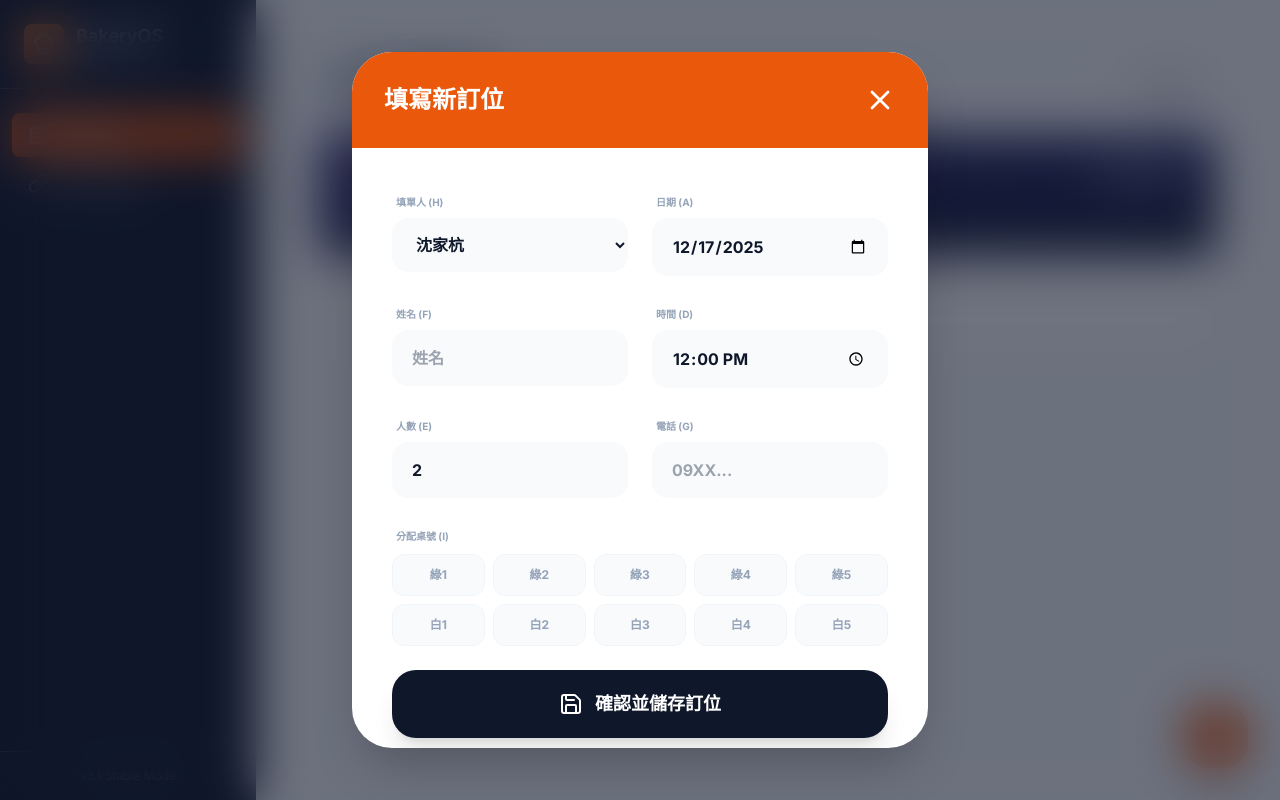
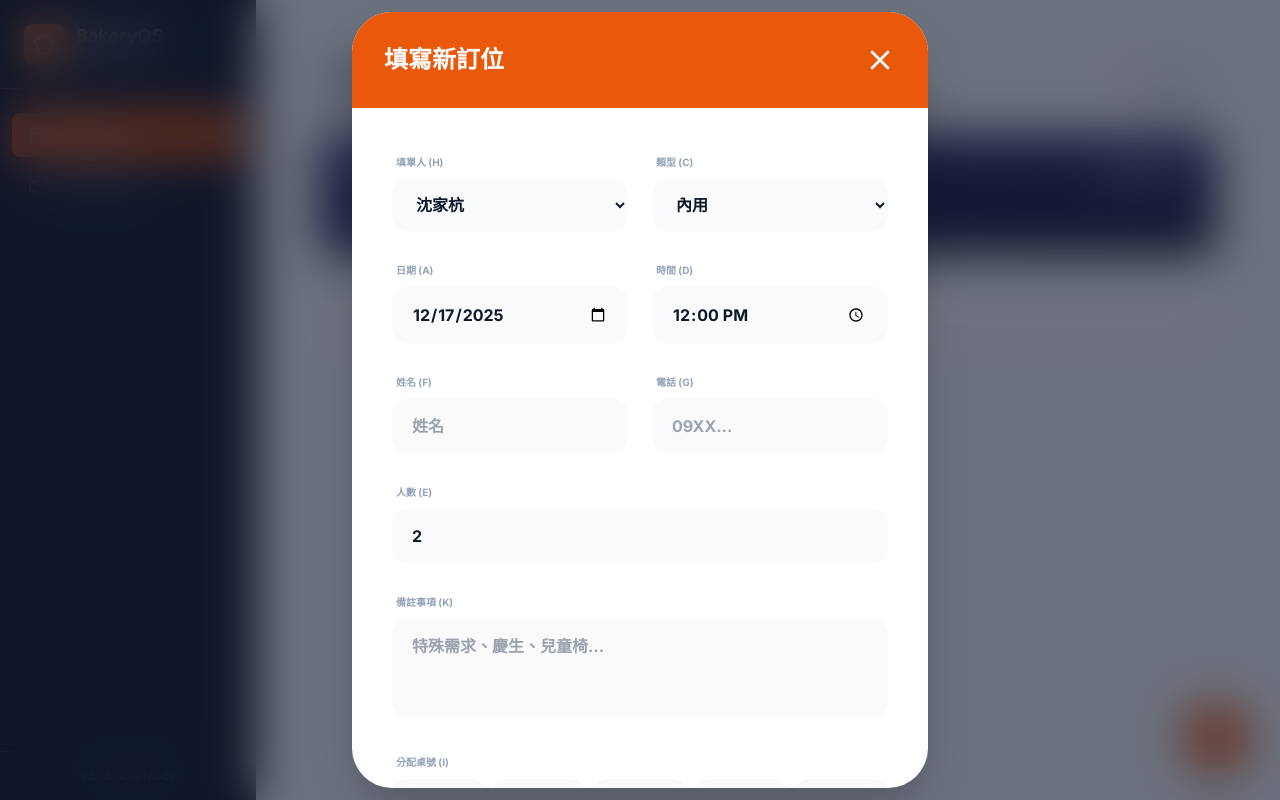
Before and after one commit to davidshen-homeboat/-, a React (Vite) app: page / in a window 1280 px wide. Both pictures are taken after a click on the button 1216 px from the left and 736 px from the top of the page. Built offline with nearby package versions, Linux system fonts and the light colour scheme.

Commit message:
feat(reservations): Add 'type' filter and update icons
Introduces a new 'type' filter for reservations (內用, 外帶, 包場) to enhance filtering capabilities. Also adds a new MessageSquare icon to the available lucide-react icons.

```diff
--- a/App.tsx
+++ b/App.tsx
@@ -1,6 +1,6 @@
 
 import React, { useState, useEffect, useMemo, useRef } from 'react';
-import { Search, Link as LinkIcon, Plus, Trash2, Phone, Calendar as CalendarIcon, Menu, ChefHat, Users, Inbox, RefreshCw, Loader2, X, Save, Globe, FileSpreadsheet, Database, ClipboardList, CheckCircle2, AlertCircle, Info, UserCheck } from 'lucide-react';
+import { Search, Link as LinkIcon, Plus, Trash2, Phone, Calendar as CalendarIcon, Menu, ChefHat, Users, Inbox, RefreshCw, Loader2, X, Save, Globe, FileSpreadsheet, Database, ClipboardList, CheckCircle2, AlertCircle, Info, UserCheck, MessageSquare } from 'lucide-react';
 import Sidebar from './components/Sidebar';
 import AnalysisCard from './components/AnalysisCard';
 import { AppView, Reservation, DataSource } from './types';
@@ -11,6 +11,7 @@ const STORAGE_KEY_SOURCES = 'bakery_sources';
 
 const TABLE_OPTIONS = ['綠1', '綠2', '綠3', '綠4', '綠5', '白1', '白2', '白3', '白4', '白5'];
 const CREATOR_OPTIONS = ['沈家杭', 'TAKA'];
+const TYPE_OPTIONS = ['內用', '外帶', '包場'];
 
 function App() {
   const [currentView, setCurrentView] = useState<AppView>(AppView.RESERVATIONS);
@@ -91,7 +92,6 @@ function App() {
         }
 
         setReservations(prev => {
-          // 過濾掉: 1. 在黑名單中的資料 2. 本地尚未同步完成但雲端已有的資料
           const filteredRemote = allRemote.filter(r =>
             !deletedBlacklist.some(d =>
               d.name === r.customerName.trim() &&
@@ -145,7 +145,6 @@ function App() {
 
     if (success) {
       setReservations(prev => prev.map(r => r.id === newRes.id ? { ...r, syncStatus: 'synced' } : r));
-      // 成功後延遲更新，給 Google 快取一點時間
       setTimeout(() => handleSyncAll(true), 5000);
     }
 
@@ -164,10 +163,7 @@ function App() {
     const date = res.date;
     const time = res.time;
 
-    // 1. 加入本地黑名單
     setDeletedBlacklist(prev => [...prev, { name: customerName, date, time }]);
-
-    // 2. 樂觀更新 UI
     const originalList = [...reservations];
     setReservations(prev => prev.filter(r => r.id !== res.id));
 
@@ -179,16 +175,12 @@ function App() {
     });
 
     if (success) {
-      // 成功後延遲 5 秒同步一次，這段期間黑名單會保護資料不飄回
       setTimeout(() => handleSyncAll(true), 5000);
-
-      // 30 秒後從黑名單移除（屆時 Google 快取應該已經更新）
       setTimeout(() => {
         setDeletedBlacklist(prev => prev.filter(d =>
           !(d.name === customerName && d.date === date && d.time === time)
         ));
       }, 30000);
-
     } else {
       alert("同步刪除失敗。");
       setReservations(originalList);
@@ -219,7 +211,8 @@ function App() {
       (r.customerName && r.customerName.toLowerCase().includes(s)) ||
       (r.date && r.date.includes(s)) ||
       (r.phone && r.phone.includes(s)) ||
-      (r.creator && r.creator.toLowerCase().includes(s))
+      (r.creator && r.creator.toLowerCase().includes(s)) ||
+      (r.notes && r.notes.toLowerCase().includes(s))
     );
   }, [reservations, searchTerm]);
 
@@ -240,7 +233,7 @@ function App() {
             <div className="flex justify-between items-end px-2 pt-4">
                 <div>
                     <h1 className="text-2xl font-black text-slate-800">訂位管理戰情室</h1>
-                    <p className="text-slate-400 text-[10px] font-bold uppercase tracking-widest">A-日期 / D-時間 / F-姓名 / H-填單人 / I-桌號</p>
+                    <p className="text-slate-400 text-[10px] font-bold uppercase tracking-widest">A-日期 / C-類型 / D-時間 / F-姓名 / H-填單人 / I-桌號 / K-備註</p>
                 </div>
                 <button onClick={() => handleSyncAll(false)} disabled={syncingAll} className="p-3 bg-white border border-slate-200 rounded-2xl text-slate-600 shadow-sm flex items-center gap-2 text-xs font-black active:scale-95">
                     {syncingAll ? <Loader2 className="w-4 h-4 animate-spin text-orange-600" /> : <RefreshCw className="w-4 h-4 text-orange-600" />}
@@ -253,7 +246,7 @@ function App() {
             <div className="sticky top-0 bg-slate-50/80 backdrop-blur-md pt-2 pb-4 z-20 px-1">
                  <div className="relative w-full">
                     <Search className="w-5 h-5 absolute left-4 top-1/2 -translate-y-1/2 text-slate-300" />
-                    <input type="text" value={searchTerm} onChange={(e) => setSearchTerm(e.target.value)} placeholder="搜尋顧客、填單人..." className="w-full pl-12 pr-4 py-4 border-none rounded-2xl shadow-sm focus:ring-2 focus:ring-orange-500 bg-white" />
+                    <input type="text" value={searchTerm} onChange={(e) => setSearchTerm(e.target.value)} placeholder="搜尋顧客、填單人、備註..." className="w-full pl-12 pr-4 py-4 border-none rounded-2xl shadow-sm focus:ring-2 focus:ring-orange-500 bg-white" />
                  </div>
             </div>
 
@@ -266,7 +259,7 @@ function App() {
                         </div>
                         <div className="grid grid-cols-1 md:grid-cols-2 lg:grid-cols-3 gap-5">
                             {groupedRes[date].map((res: Reservation) => (
-                                <div key={res.id} className="p-6 rounded-[32px] shadow-sm border border-slate-100 bg-white relative transition-all group hover:border-orange-200">
+                                <div key={res.id} className="p-6 rounded-[32px] shadow-sm border border-slate-100 bg-white relative transition-all group hover:border-orange-200 flex flex-col h-full">
                                     <div className="absolute top-4 right-4 flex gap-2 items-center">
                                         <button onClick={() => handleDeleteReservation(res)} className="p-3 text-slate-200 hover:text-rose-500 hover:bg-rose-50 rounded-xl transition-all md:opacity-0 md:group-hover:opacity-100 opacity-100"><Trash2 className="w-5 h-5" /></button>
                                         {res.isLocal && <div className={`w-2.5 h-2.5 rounded-full ${res.syncStatus === 'synced' ? 'bg-green-500' : 'bg-rose-500 animate-pulse'}`}></div>}
@@ -279,13 +272,23 @@ function App() {
                                     <div className="flex items-center gap-1.5 text-xs text-slate-400 font-bold mb-4">
                                         <Phone className="w-3 h-3" /> {res.phone || '無電話紀錄'}
                                     </div>
-                                    <div className="flex justify-between items-center pt-4 border-t border-slate-50">
-                                        <div className="flex items-center gap-1.5 text-slate-600 font-black text-xs">
-                                            <Users className="w-4 h-4 text-orange-500" /> <span>{res.pax}位</span>
+
+                                    {res.notes && (
+                                      <div className="mb-4 p-3 bg-amber-50 rounded-2xl text-[11px] font-bold text-amber-700 border border-amber-100/50 flex gap-2">
+                                        <MessageSquare className="w-3.5 h-3.5 shrink-0 mt-0.5" />
+                                        <span>{res.notes}</span>
+                                      </div>
+                                    )}
+
+                                    <div className="mt-auto pt-4 border-t border-slate-50">
+                                        <div className="flex justify-between items-center">
+                                            <div className="flex items-center gap-1.5 text-slate-600 font-black text-xs">
+                                                <Users className="w-4 h-4 text-orange-500" /> <span>{res.pax}位</span>
+                                            </div>
+                                            <div className="text-xs font-black text-indigo-600 bg-indigo-50 px-3 py-1.5 rounded-xl">{res.table || '未排桌'}</div>
                                         </div>
-                                        <div className="text-xs font-black text-indigo-600 bg-indigo-50 px-3 py-1.5 rounded-xl">{res.table || '未排桌'}</div>
+                                        {res.creator && <div className="mt-3 flex items-center gap-1 text-[10px] font-black text-slate-300 uppercase tracking-tighter"><UserCheck className="w-3 h-3" /> 填單: {res.creator}</div>}
                                     </div>
-                                    {res.creator && <div className="mt-3 flex items-center gap-1 text-[10px] font-black text-slate-300 uppercase tracking-tighter"><UserCheck className="w-3 h-3" /> 填單: {res.creator}</div>}
                                 </div>
                             ))}
                         </div>
@@ -366,18 +369,25 @@ function App() {
                     <h2 className="text-2xl font-black">填寫新訂位</h2>
                     <button onClick={() => !isSyncingToCloud && setIsModalOpen(false)}><X className="w-8 h-8" /></button>
                   </div>
-                  <div className="p-10 space-y-6 max-h-[75vh] overflow-y-auto custom-scrollbar">
+                  <div className="p-10 space-y-6 max-h-[85vh] overflow-y-auto custom-scrollbar">
                       <div className="grid grid-cols-2 gap-6">
                         <div className="space-y-1.5"><label className="text-[10px] font-black text-slate-400 ml-1 uppercase">填單人 (H)</label><select value={form.creator} onChange={e => setForm({...form, creator: e.target.value})} className="w-full px-5 py-4 bg-slate-50 border-none rounded-2xl font-bold">{CREATOR_OPTIONS.map(c => <option key={c}>{c}</option>)}</select></div>
+                        <div className="space-y-1.5"><label className="text-[10px] font-black text-slate-400 ml-1 uppercase">類型 (C)</label><select value={form.type} onChange={e => setForm({...form, type: e.target.value})} className="w-full px-5 py-4 bg-slate-50 border-none rounded-2xl font-bold">{TYPE_OPTIONS.map(t => <option key={t}>{t}</option>)}</select></div>
+                      </div>
+                      <div className="grid grid-cols-2 gap-6">
                         <div className="space-y-1.5"><label className="text-[10px] font-black text-slate-400 ml-1 uppercase">日期 (A)</label><input type="date" value={form.date} onChange={e => setForm({...form, date: e.target.value})} className="w-full px-5 py-4 bg-slate-50 border-none rounded-2xl font-bold" /></div>
+                        <div className="space-y-1.5"><label className="text-[10px] font-black text-slate-400 ml-1 uppercase">時間 (D)</label><input type="time" value={form.time} onChange={e => setForm({...form, time: e.target.value})} className="w-full px-5 py-4 bg-slate-50 border-none rounded-2xl font-bold" /></div>
                       </div>
                       <div className="grid grid-cols-2 gap-6">
                         <div className="space-y-1.5"><label className="text-[10px] font-black text-slate-400 ml-1 uppercase">姓名 (F)</label><input type="text" value={form.customerName} onChange={e => setForm({...form, customerName: e.target.value})} placeholder="姓名" className="w-full px-5 py-4 bg-slate-50 border-none rounded-2xl font-bold" /></div>
-                        <div className="space-y-1.5"><label className="text-[10px] font-black text-slate-400 ml-1 uppercase">時間 (D)</label><input type="time" value={form.time} onChange={e => setForm({...form, time: e.target.value})} className="w-full px-5 py-4 bg-slate-50 border-none rounded-2xl font-bold" /></div>
+                        <div className="space-y-1.5"><label className="text-[10px] font-black text-slate-400 ml-1 uppercase">電話 (G)</label><input type="tel" value={form.phone} onChange={e => setForm({...form, phone: e.target.value})} placeholder="09XX..." className="w-full px-5 py-4 bg-slate-50 border-none rounded-2xl font-bold" /></div>
                       </div>
-                      <div className="grid grid-cols-2 gap-6">
+                      <div className="grid grid-cols-1 gap-6">
                         <div className="space-y-1.5"><label className="text-[10px] font-black text-slate-400 ml-1 uppercase">人數 (E)</label><input type="number" value={form.pax} onChange={e => setForm({...form, pax: parseInt(e.target.value) || 0})} className="w-full px-5 py-4 bg-slate-50 border-none rounded-2xl font-bold" /></div>
-                        <div className="space-y-1.5"><label className="text-[10px] font-black text-slate-400 ml-1 uppercase">電話 (G)</label><input type="tel" value={form.phone} onChange={e => setForm({...form, phone: e.target.value})} placeholder="09XX..." className="w-full px-5 py-4 bg-slate-50 border-none rounded-2xl font-bold" /></div>
+                      </div>
+                      <div className="space-y-1.5">
+                        <label className="text-[10px] font-black text-slate-400 ml-1 uppercase">備註事項 (K)</label>
+                        <textarea value={form.notes} onChange={e => setForm({...form, notes: e.target.value})} placeholder="特殊需求、慶生、兒童椅..." className="w-full px-5 py-4 bg-slate-50 border-none rounded-2xl font-bold min-h-[100px] resize-none"></textarea>
                       </div>
                       <div className="space-y-2"><label className="text-[10px] font-black text-slate-400 ml-1 uppercase">分配桌號 (I)</label><div className="grid grid-cols-5 gap-2">{TABLE_OPTIONS.map(table => (<button key={table} onClick={() => handleTableToggle(table)} className={`py-3 rounded-xl text-xs font-black transition-all border ${selectedTables.includes(table) ? 'bg-indigo-600 text-white border-indigo-600 shadow-md scale-105' : 'bg-slate-50 text-slate-400 border-slate-100 hover:bg-slate-100'}`}>{table}</button>))}</div></div>
                       <button onClick={handleSaveReservation} disabled={isSyncingToCloud} className="w-full bg-slate-900 text-white py-5 rounded-[24px] font-black text-lg flex items-center justify-center gap-3 active:scale-95 disabled:opacity-50 shadow-xl">{isSyncingToCloud ? <Loader2 className="w-6 h-6 animate-spin text-orange-500" /> : <Save className="w-6 h-6" />}{isSyncingToCloud ? '同步雲端中...' : '確認並儲存訂位'}</button>
```
